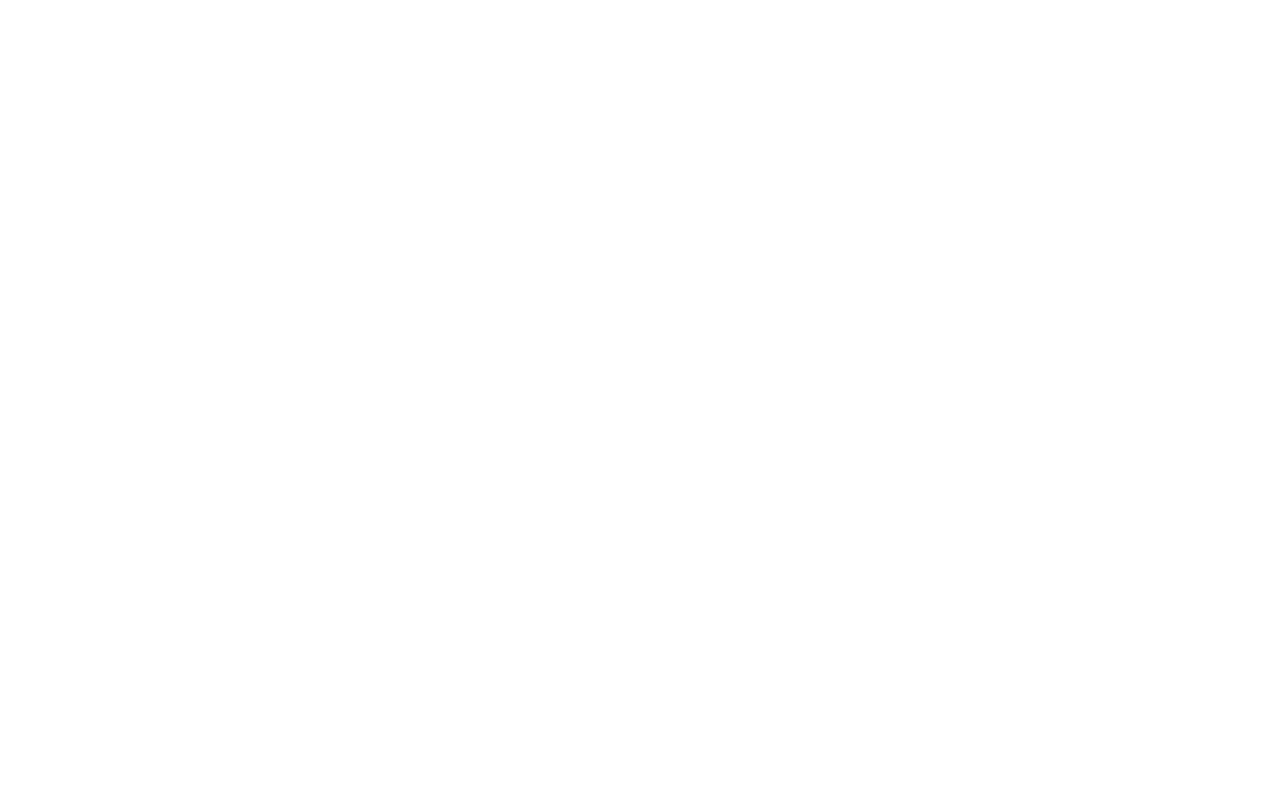
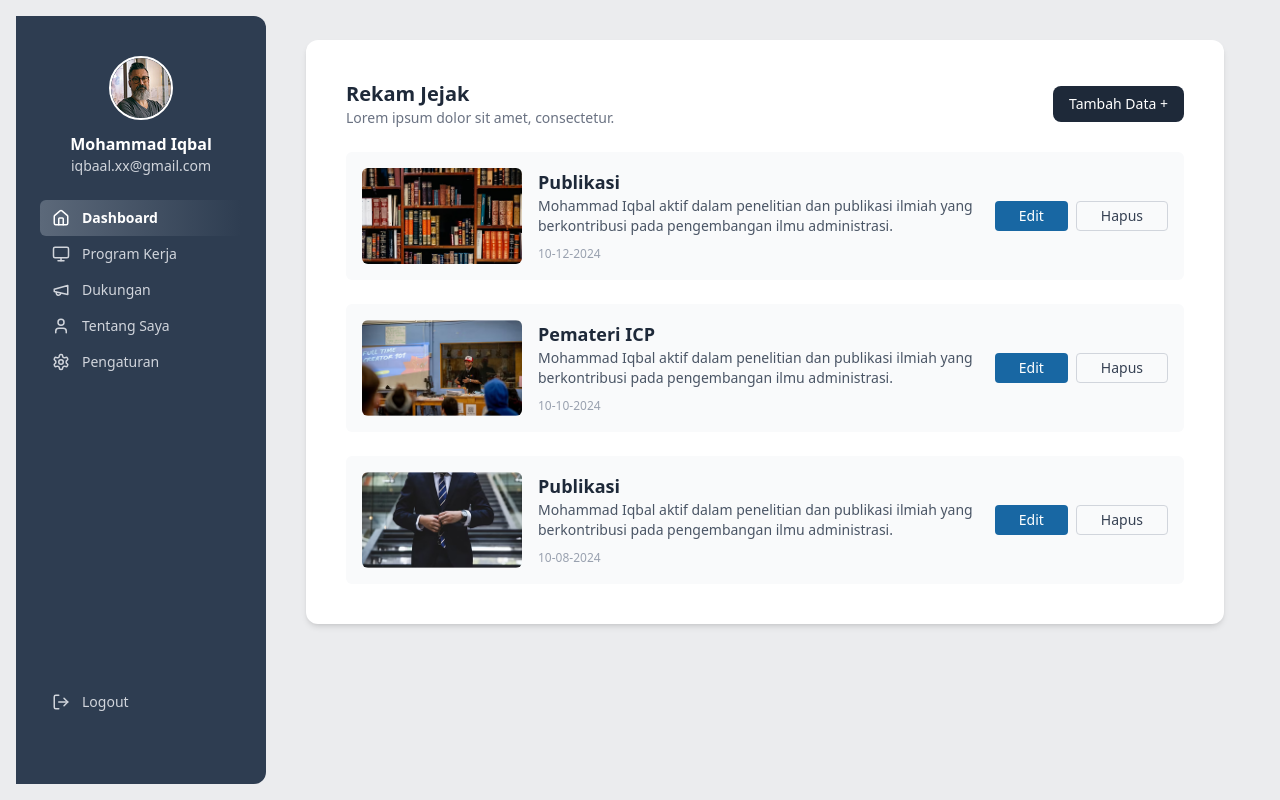
Before and after one commit to Yoga838/project_ub, a React (Vite) app: page /dashboard/rekamjejak in a window 1280 px wide. Before the commit this address had no page. Built offline with nearby package versions, Linux system fonts and the light colour scheme.

Commit message:
feat : list rekam jejak

```diff
--- a/src/App.jsx
+++ b/src/App.jsx
@@ -8,6 +8,7 @@
 import Dashboard from "./pages/dashboard";
 import PagesHome from "./pages/dashboard/pagesHome";
 import PagesWork from "./pages/dashboard/pagesWork";
+import PagesRekamJejak from "./pages/dashboard/pagesRekamJejak";
 import Digitalisasi from "./pages/programkerja/digitalisasi";
 import Internasionalisasi from "./pages/programkerja/internasionalisasi";
 import Penguatan from "./pages/programkerja/penguatan";
@@ -48,6 +49,7 @@
           <Route index element={<PagesHome />} />
           <Route path="programkerja" element={<PagesWork />} />
           <Route path="dukungan" element={<PagesDukungan />} />
+          <Route path="rekamjejak" element={<PagesRekamJejak />} />
           <Route path="pengaturan" element={<PagesSetting />} />
           <Route path="Add Program Kerja" element={<Add />}>
             <Route index element={<Page_1 />} />
--- a/src/component/dashboard/sidebar/index.jsx
+++ b/src/component/dashboard/sidebar/index.jsx
@@ -19,7 +19,7 @@
     <>
       {/* Toggle Button (visible on mobile) */}
       <button
-        className="fixed top-4 left-4 z-50 md:hidden p-2 bg-primary-600 text-white rounded-md"
+        className="fixed z-50 p-2 text-white rounded-md top-4 left-4 md:hidden bg-primary-600"
         onClick={() => setIsOpen(!isOpen)}
       >
         {isOpen ? <X size={24} /> : <Menu size={24} />}
@@ -33,15 +33,15 @@
           md:relative md:translate-x-0 md:flex
         `}
       >
-        <div className="w-full h-full flex flex-col justify-between py-10 items-center">
+        <div className="flex flex-col items-center justify-between w-full h-full py-10">
           {/* Profil */}
           <div className="flex flex-col items-center w-full px-6">
             <img
               src={profiling}
               alt="Profile"
-              className="w-16 h-16 rounded-full border-2 border-white object-cover mb-3"
+              className="object-cover w-16 h-16 mb-3 border-2 border-white rounded-full"
             />
-            <div className="text-center mb-6">
+            <div className="mb-6 text-center">
               <p className="font-semibold">Mohammad Iqbal</p>
               <p className="text-sm text-gray-300">iqbaal.xx@gmail.com</p>
             </div>
@@ -64,8 +64,10 @@
               <Link to="/dashboard/dukungan">
                 <SidebarItem icon={<Megaphone size={18} />} label="Dukungan" />
               </Link>
-              <SidebarItem icon={<User size={18} />} label="Tentang Saya" />
-              <Link to = "/dashboard/pengaturan">
+              <Link to="/dashboard/rekamjejak">
+                <SidebarItem icon={<User size={18} />} label="Tentang Saya" />
+              </Link>
+              <Link to="/dashboard/pengaturan">
                 <SidebarItem icon={<Settings size={18} />} label="Pengaturan" />
               </Link>
             </nav>
--- /dev/null
+++ b/src/pages/dashboard/pagesRekamJejak/index.jsx
@@ -0,0 +1,82 @@
+import React, { useState } from "react";
+import { SquarePen, Trash2 } from "lucide-react";
+import { Link } from "react-router-dom";
+import publikasi from "../../../assets/publikasiIMG.png";
+import pemateri from "../../../assets/pemateriIMG.png";
+import publikasi2 from "../../../assets/ketpenIMG.png";
+
+export default function PagesTentangSaya() {
+  const [dataTentangSaya] = useState([
+    {
+      id: 1,
+      title: "Publikasi",
+      date: "10-12-2024",
+      image: publikasi,
+      desc: "Mohammad Iqbal aktif dalam penelitian dan publikasi ilmiah yang berkontribusi pada pengembangan ilmu administrasi.",
+    },
+    {
+      id: 2,
+      title: "Pemateri ICP",
+      date: "10-10-2024",
+      image: pemateri,
+      desc: "Mohammad Iqbal aktif dalam penelitian dan publikasi ilmiah yang berkontribusi pada pengembangan ilmu administrasi.",
+    },
+    {
+      id: 3,
+      title: "Publikasi",
+      date: "10-08-2024",
+      image: publikasi2,
+      desc: "Mohammad Iqbal aktif dalam penelitian dan publikasi ilmiah yang berkontribusi pada pengembangan ilmu administrasi.",
+    },
+  ]);
+
+  return (
+    <div className="p-4 mx-2 my-6 bg-white shadow-md sm:p-6 lg:p-10 rounded-xl sm:mx-4 lg:mx-10">
+      {/* Header */}
+      <div className="flex flex-col items-start justify-between gap-4 mb-6 sm:flex-row sm:items-center">
+        <div>
+          <h1 className="text-xl font-semibold text-gray-800">Rekam Jejak</h1>
+          <p className="text-sm text-gray-500">
+            Lorem ipsum dolor sit amet, consectetur.
+          </p>
+        </div>
+        <Link to="/dashboard/tambah-data">
+          <button className="w-full px-4 py-2 text-sm text-white bg-gray-800 rounded-lg hover:bg-gray-900 sm:w-auto">
+            Tambah Data +
+          </button>
+        </Link>
+      </div>
+
+      {/* List */}
+      <div className="space-y-6">
+        {dataTentangSaya.map((item) => (
+          <div
+            key={item.id}
+            className="flex flex-col items-start gap-4 p-4 rounded-md md:flex-row md:items-center bg-gray-50"
+          >
+            <img
+              src={item.image}
+              alt={item.title}
+              className="object-cover w-full h-24 rounded-md sm:w-40"
+            />
+            <div className="flex-1">
+              <h3 className="text-lg font-semibold text-gray-800">
+                {item.title}
+              </h3>
+              <p className="mb-1 text-sm text-gray-600">{item.desc}</p>
+              <span className="text-xs text-gray-400">{item.date}</span>
+            </div>
+            <div className="flex w-full gap-2 mt-3 md:mt-0 md:w-auto">
+              <button className="flex items-center justify-center gap-1 w-full md:w-auto px-6 py-1 text-sm text-white bg-[#1867A3] rounded hover:bg-[#145b91]">
+                Edit
+              </button>
+              <button className="flex items-center justify-center w-full gap-1 px-6 py-1 text-sm text-gray-700 border border-gray-300 rounded md:w-auto hover:bg-gray-100">
+                Hapus
+              </button>
+            </div>
+          </div>
+        ))}
+      </div>
+    </div>
+  );
+}
```
Also changed, not shown: 1 other file (tests, documents, lock files or other folders).
